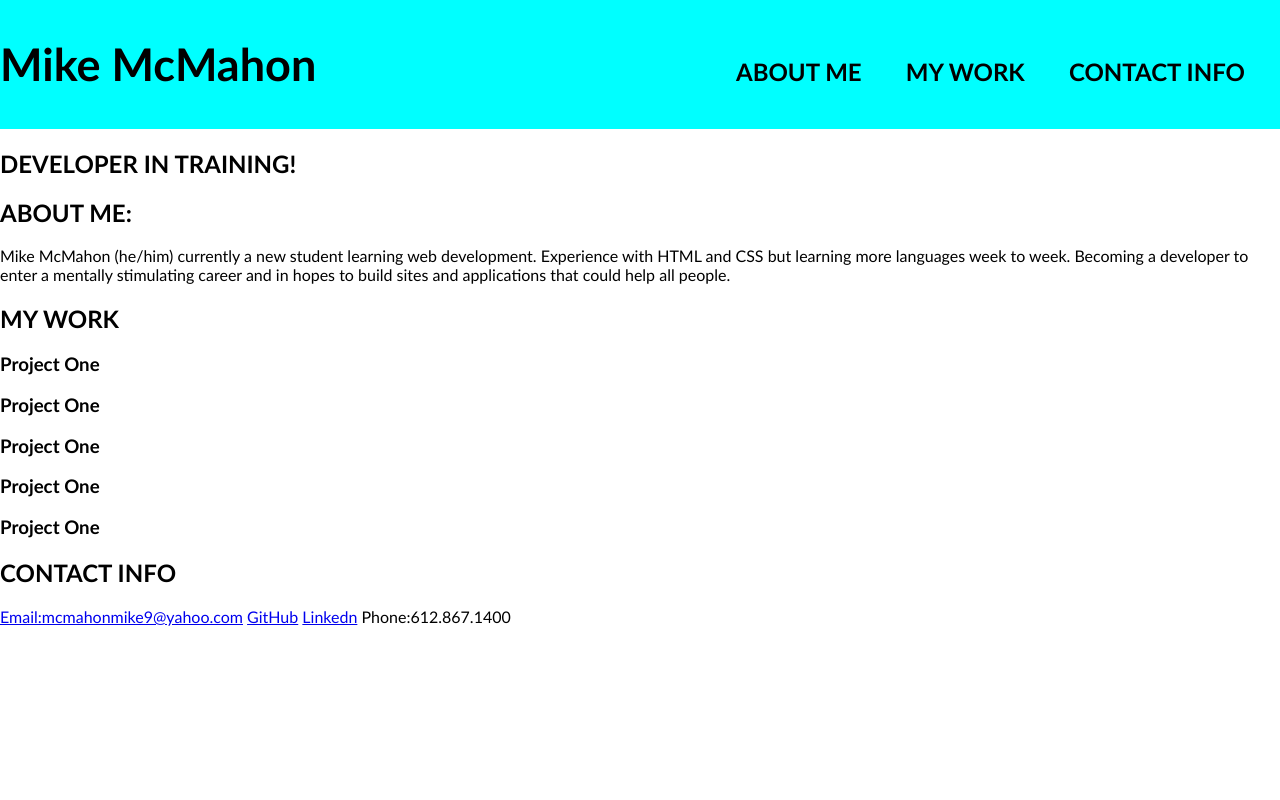
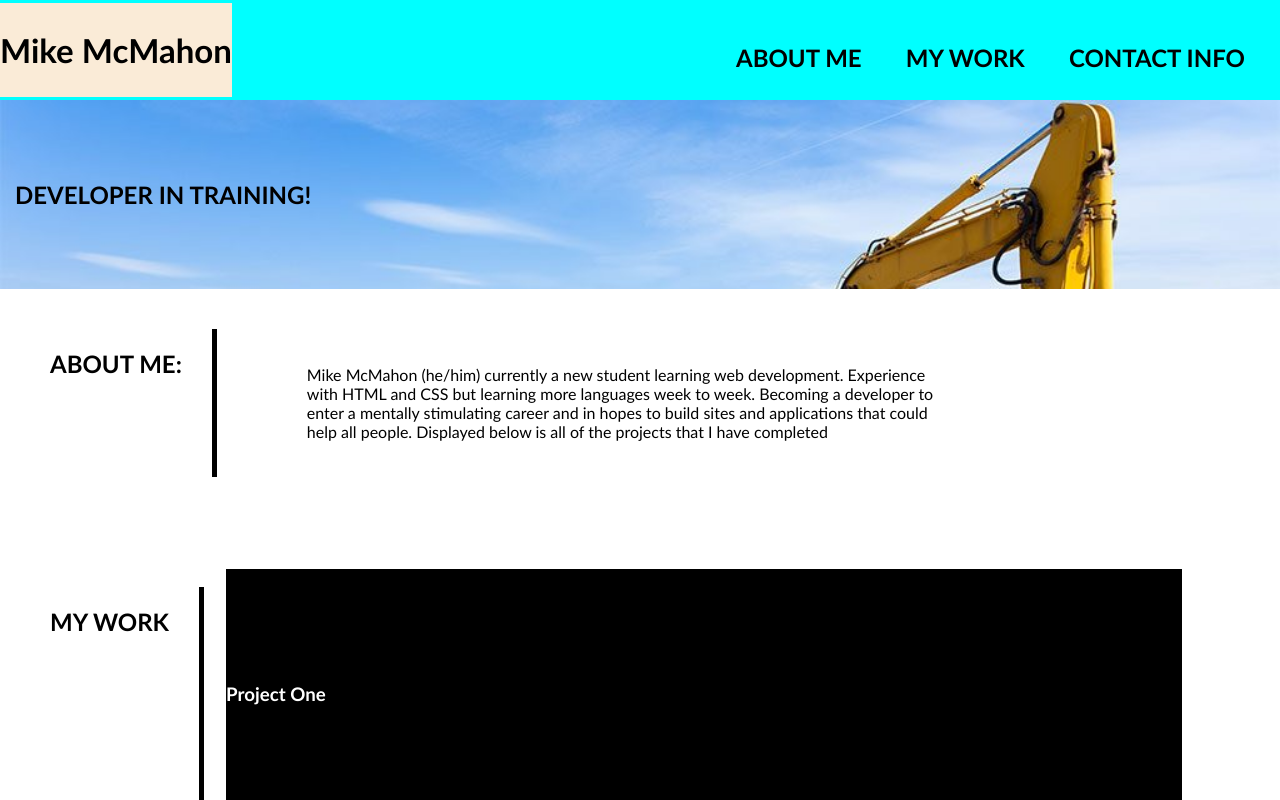
Before and after one commit to mcmahonmike/professional-portfolio, a plain HTML site: page index.html in a window 1280 px wide. Shown: the top 800 px of the page. Drawn offline with Linux system fonts and the light colour scheme.

Commit message:
made flexboxes to organize page body

```diff
--- a/assets/css/style.css
+++ b/assets/css/style.css
@@ -14,10 +14,12 @@ header {
     display: flex;
     justify-content: space-between;
     align-items: center;
+    height: 100px;
 }
 
 #my-name {
-    font-size: 30px;
+    font-size: 22px;
+    background-color: antiquewhite;
 }
 
 nav {
@@ -31,3 +33,85 @@ nav a {
     font-weight: bold;
     text-decoration: none;
 }
+
+#hero {
+   background-image: url('../images/construction-site.png');
+   background-size: cover;
+   padding: 60px 15px;
+}
+
+.about-content, .info {
+    display: flex;
+    flex-wrap: wrap;
+    justify-content: center;
+    margin: 20px 20px 20px 50px;
+    padding: 20px;
+    align-items: space-between;
+    align-content: space-evenly;
+    width: 50%;
+}
+
+.project-one {
+    display: flex;
+    flex-wrap: wrap;
+    justify-content: center;
+    flex-direction: column;
+    background-color: black;
+    color: white;
+    margin: 2px;
+    height: 250px;
+    width: 100%;
+
+}
+
+.project {
+    display: flex;
+    flex-wrap: wrap;
+    justify-content: flex-start;
+    align-items: flex-start;
+    flex-direction: column;
+    background-color: black;
+    color: white;
+    margin: 2px;
+    height: 100px;
+    width: 50%;
+}
+
+/*#my-work {
+
+    margin: 0 auto;
+    max-width: 1200px;
+
+}*/
+
+.about, .work, .contact{
+    display: flex;
+    flex-wrap: wrap;
+    justify-content: flex-start;
+    margin: 20px auto;
+    padding-bottom: 50px;
+}
+
+.about-title, .work-title, .contact-title {
+    display: flex;
+    flex-wrap: wrap;
+    justify-content: flex-start;
+    flex-direction: column;
+    border-right: solid 5px;
+    margin: 20px;
+    padding-right: 30px;
+    padding-left: 30px;
+
+}
+
+.info {
+    justify-content: space-evenly;
+}
+
+.projects {
+    display: flex;
+    flex-wrap: wrap;
+    justify-content: flex-start;
+    flex-direction: row;
+    width: 75%;
+}
--- a/index.html
+++ b/index.html
@@ -30,29 +30,30 @@
          <h2>ABOUT ME:</h2>
      </div>
      <div class="about-content">
-         <p>Mike McMahon (he/him) currently a new student learning web development. Experience with HTML and CSS but learning more languages week to week. Becoming a developer to enter a mentally stimulating career and in hopes to build sites and applications that could help all people. </p>
+         <p>Mike McMahon (he/him) currently a new student learning web development. Experience with HTML and CSS but learning more languages week to week. Becoming a developer to enter a mentally stimulating career and in hopes to build sites and applications that could help all people. Displayed below is all of the projects that I have completed </p>
      </div>
  </section>
  <section id="my-work" class="work">
      <div class="work-title">
          <h2>MY WORK</h2>
      </div>
+     <div class="projects">
      <div class="project-one">
          <h3>Project One</h3>
      </div>
-     <div class="project-one">
+     <div class="project">
         <h3>Project One</h3>
     </div>
-    <div class="project-one">
+    <div class="project">
         <h3>Project One</h3>
     </div>
-    <div class="project-one">
+    <div class="project">
         <h3>Project One</h3>
     </div>
-    <div class="project-one">
+    <div class="project">
         <h3>Project One</h3>
     </div>
-
+</div>
  </section>
  <section id="contact-info" class="contact">
      <div class="contact-title">
```
Also changed, not shown: assets/images/construction-site.png (added).
